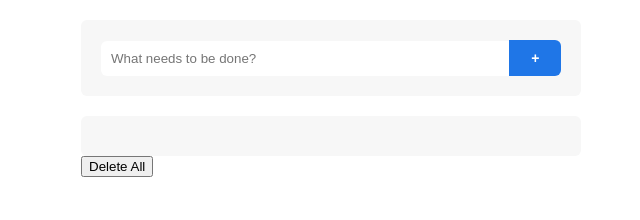
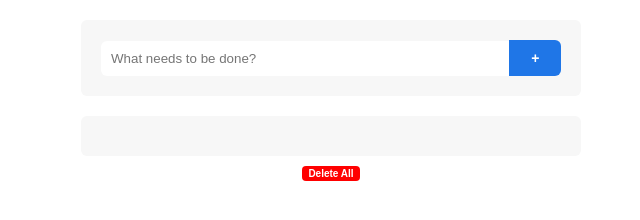
Before and after one commit to AnasRabeaa/ToDoApp, a plain HTML site: page index.html in a window 1280 px wide. Shown: the whole page, without its empty margins (309-949 px from the left). Drawn offline with Linux system fonts and the light colour scheme.

Commit message:
Update main.css
update

```diff
--- a/main.css
+++ b/main.css
@@ -65,10 +65,11 @@ body {
 }
 
 .tasks .task.done {
-    opacity: 0.5;
+    opacity: 0.3;
 }
 
-.tasks .task span {
+.tasks .task span,
+#del-all {
     font-weight: bold;
     font-size: 10px;
     background-color: red;
@@ -77,3 +78,10 @@ body {
     border-radius: 4px;
     cursor: pointer;
 }
+
+#del-all {
+    border: none;
+    margin: 10px auto;
+    display: flex;
+    align-items: center;
+}
```
